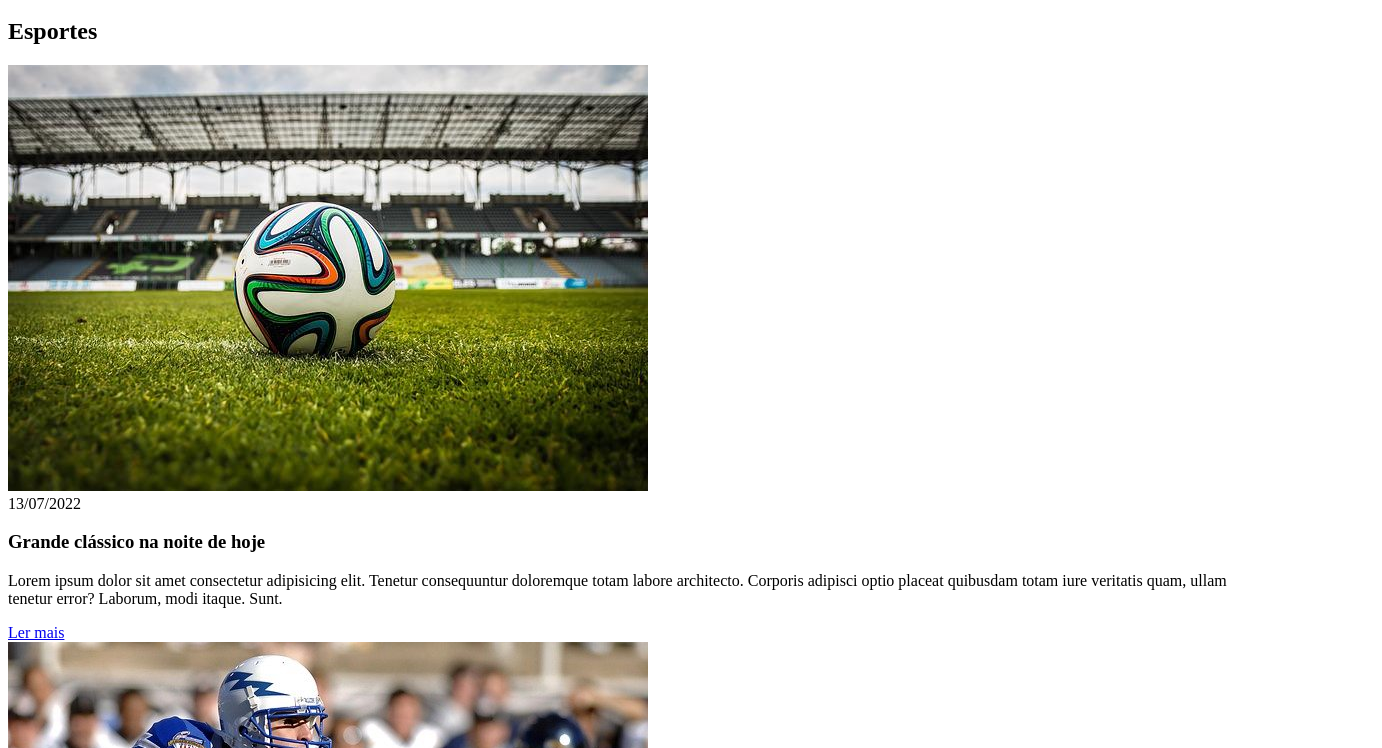
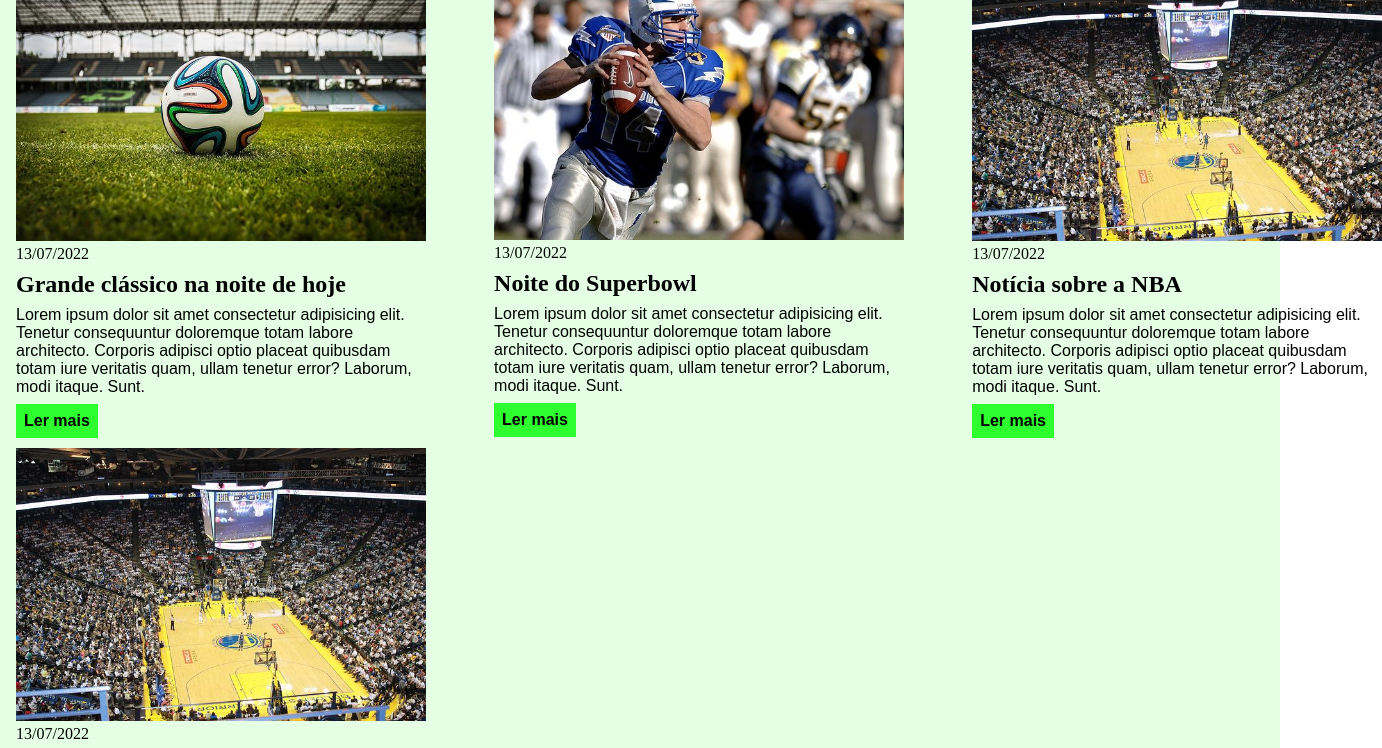
Before and after one commit to Lzbdc/Games, a plain HTML site: page index.html in a window 1280 px wide. Shown: the part 154-902 px from the top of the page, 1382 px wide, since content can reach past the window. Drawn offline with Linux system fonts and the light colour scheme.

Commit message:
junão de arquivos

```diff
--- a/index.html
+++ b/index.html
@@ -4,7 +4,7 @@
     <meta charset="UTF-8">
     <meta name="viewport" content="width=device-width, initial-scale=1.0">
     <title>Meu portal de notícias</title>
-    <link rel="stylesheet" href="./proj.css" />
+    <link rel="stylesheet" href="./index.css" />
 </head>
 <body>
     <header>
```
